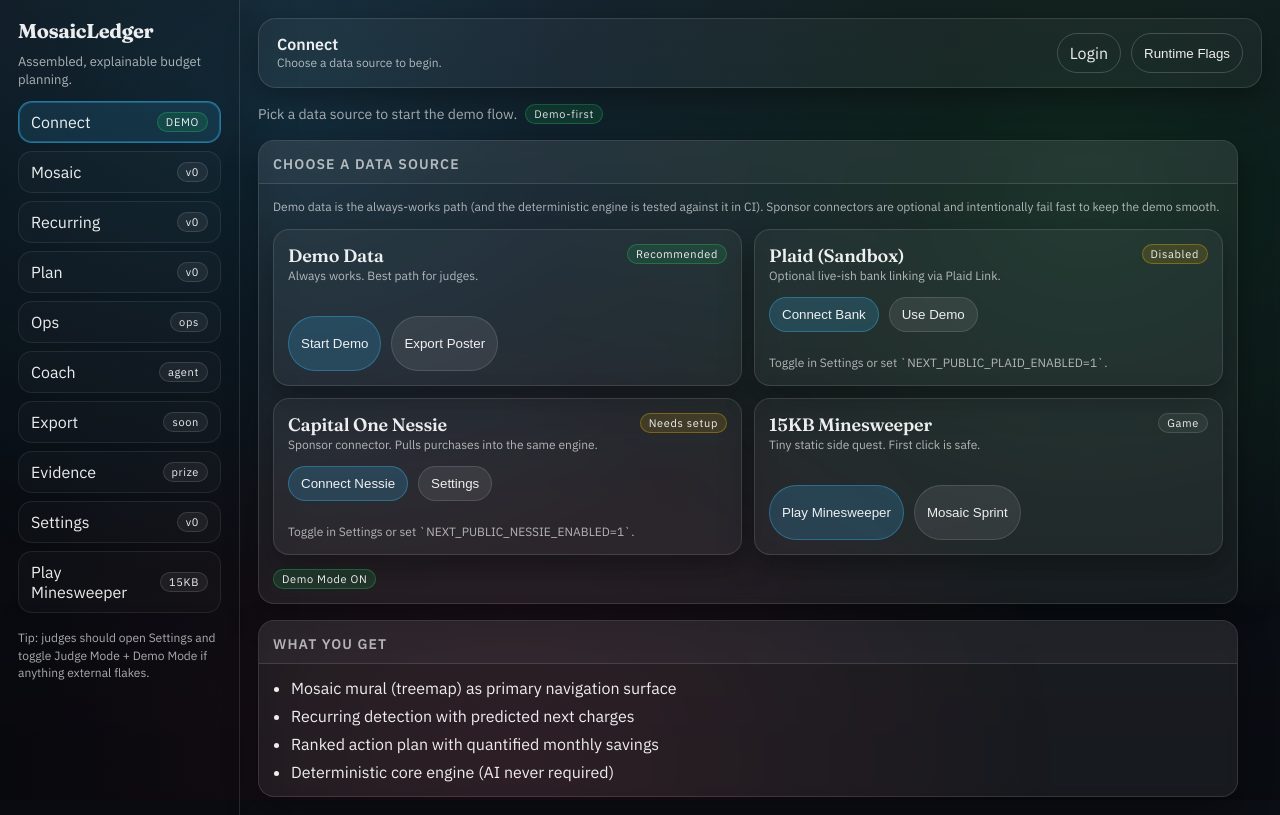
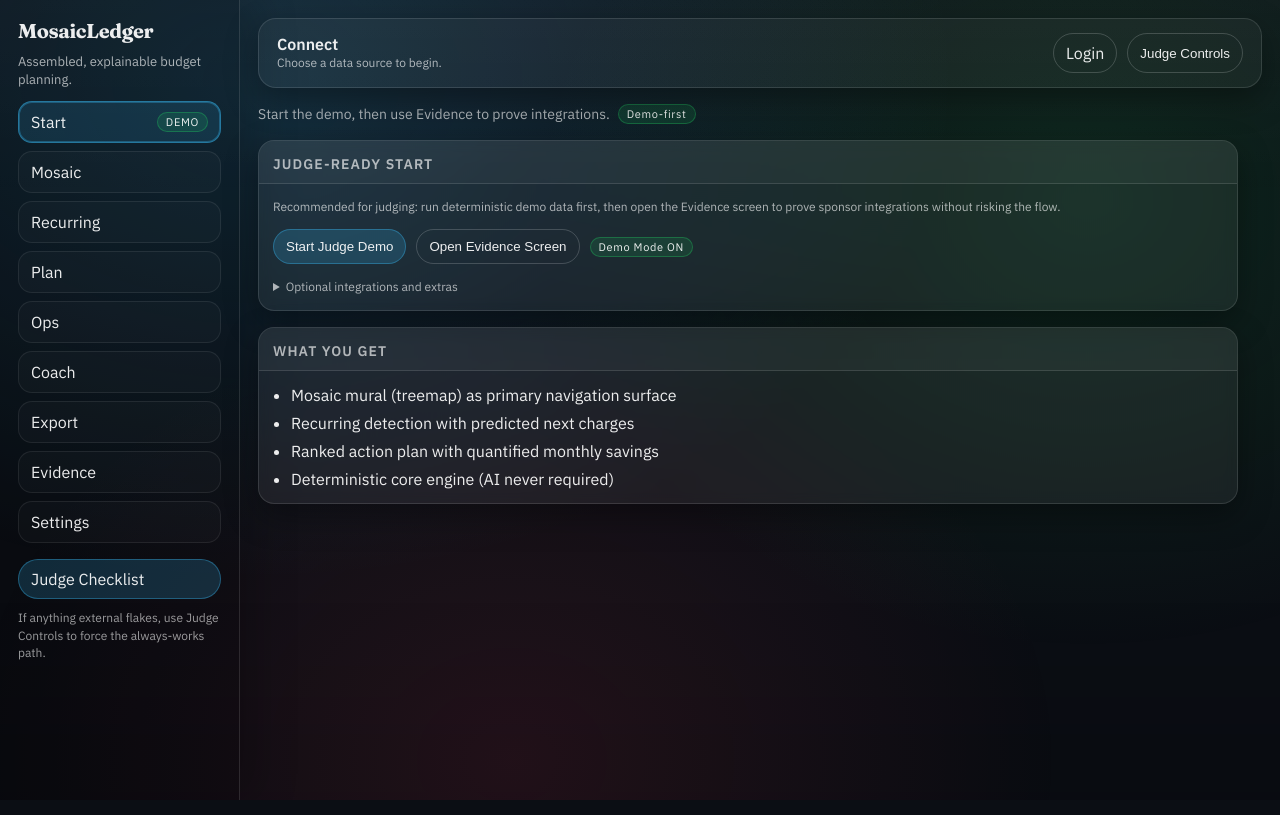
Before and after one commit to rilical/MosaicLedger, a Next.js app in the folder apps/web/: page /app in a window 1280 px wide. Built offline with nearby package versions, Linux system fonts and the light colour scheme.

Commit message:
Polish: judge-first start, simpler nav, cleaner evidence

```diff
--- a/apps/web/src/app/app/layout.tsx
+++ b/apps/web/src/app/app/layout.tsx
@@ -39,10 +39,12 @@
         </div>
         <AppNav demoMode={envFlags.demoMode} />
 
-        <div style={{ marginTop: 16 }}>
-          <div className="small">
-            Tip: judges should open Settings and toggle Judge Mode + Demo Mode if anything external
-            flakes.
+        <div style={{ marginTop: 16, display: 'grid', gap: 10 }}>
+          <Link className="btn btnPrimary" href="/app/evidence">
+            Judge Checklist
+          </Link>
+          <div className="small" style={{ opacity: 0.9 }}>
+            If anything external flakes, use Judge Controls to force the always-works path.
           </div>
         </div>
       </nav>
--- a/apps/web/src/app/app/page.tsx
+++ b/apps/web/src/app/app/page.tsx
@@ -8,7 +8,7 @@
 
 export default function ConnectPage() {
   const router = useRouter();
-  const { flags } = useFlags();
+  const { flags, setFlag } = useFlags();
   const [nessieStep, setNessieStep] = React.useState<'idle' | 'bootstrapping' | 'syncing'>('idle');
   const [nessieError, setNessieError] = React.useState<string | null>(null);
 
@@ -25,6 +25,15 @@
   }
 
   const canUseNessie = flags.nessieEnabled;
+
+  const applyJudgePreset = React.useCallback(() => {
+    setFlag('judgeMode', true);
+    setFlag('demoMode', true);
+    setFlag('aiEnabled', false);
+    setFlag('debugTraces', false);
+    patchAnalysisSettings({ source: 'demo' });
+    router.push('/app/mosaic?source=demo');
+  }, [router, setFlag]);
 
   const connectNessie = React.useCallback(async () => {
     setNessieStep('bootstrapping');
@@ -108,20 +117,39 @@
     <div className="pageStack" style={{ maxWidth: 980 }}>
       <div className="pageHeader">
         <div className="pageMeta">
-          <div className="pageTagline">Pick a data source to start the demo flow.</div>
-          <Badge tone="good">Demo-first</Badge>
+          <div className="pageTagline">Start the demo, then use Evidence to prove integrations.</div>
+          <Badge tone={flags.judgeMode ? 'warn' : 'good'}>
+            {flags.judgeMode ? 'Judge mode' : 'Demo-first'}
+          </Badge>
         </div>
       </div>
       <Card>
         <CardHeader>
-          <CardTitle>Choose a Data Source</CardTitle>
+          <CardTitle>Judge-Ready Start</CardTitle>
         </CardHeader>
         <CardBody>
           <div style={{ display: 'grid', gap: 14 }}>
             <div className="small">
-              Demo data is the always-works path (and the deterministic engine is tested against it
-              in CI). Sponsor connectors are optional and intentionally fail fast to keep the demo
-              smooth.
+              Recommended for judging: run deterministic demo data first, then open the Evidence
+              screen to prove sponsor integrations without risking the flow.
+            </div>
+
+            <div className="buttonRow" style={{ alignItems: 'center' }}>
+              <Button variant="primary" onClick={applyJudgePreset}>
+                Start Judge Demo
+              </Button>
+              <Button
+                variant="ghost"
+                onClick={() => {
+                  setFlag('judgeMode', true);
+                  setFlag('demoMode', true);
+                  router.push('/app/evidence');
+                }}
+              >
+                Open Evidence Screen
+              </Button>
+              {flags.demoMode ? <Badge tone="good">Demo Mode ON</Badge> : <Badge>Demo OFF</Badge>}
+              {flags.judgeMode ? <Badge tone="warn">Judge Mode ON</Badge> : null}
             </div>
 
             {nessieError ? (
@@ -130,27 +158,25 @@
               </div>
             ) : null}
 
-            <div className="choiceGrid">
+            <details>
+              <summary className="small" style={{ cursor: 'pointer', userSelect: 'none' }}>
+                Optional integrations and extras
+              </summary>
+              <div className="choiceGrid" style={{ marginTop: 12 }}>
                 <div className="choiceCard">
                   <div className="choiceHeader">
                     <div>
-                    <div className="choiceTitle">Demo Data</div>
-                    <div className="small">Always works. Best path for judges.</div>
+                      <div className="choiceTitle">Export Poster</div>
+                      <div className="small">One-click artifact for submissions.</div>
                     </div>
-                  <Badge tone="good">Recommended</Badge>
+                    <Badge tone="neutral">Proof</Badge>
                   </div>
                   <div className="buttonRow">
-                  <Button
-                    variant="primary"
-                    onClick={() => {
-                      patchAnalysisSettings({ source: 'demo' });
-                      router.push('/app/mosaic?source=demo');
-                    }}
-                  >
-                    Start Demo
+                    <Button variant="primary" onClick={() => router.push('/app/export?privacy=1')}>
+                      Export (privacy)
                     </Button>
-                  <Button onClick={() => router.push('/app/export?privacy=1')}>
-                    Export Poster
+                    <Button variant="ghost" onClick={() => router.push('/app/export')}>
+                      Export (full)
                     </Button>
                   </div>
                 </div>
@@ -173,13 +199,8 @@
                     >
                       Connect Bank
                     </Button>
-                  <Button
-                    onClick={() => {
-                      patchAnalysisSettings({ source: 'demo' });
-                      router.push('/app/mosaic?source=demo');
-                    }}
-                  >
-                    Use Demo
+                    <Button variant="ghost" onClick={() => router.push('/app/settings')}>
+                      Settings
                     </Button>
                   </div>
                   {!flags.plaidEnabled ? (
@@ -213,7 +234,9 @@
                           ? 'Syncing…'
                           : 'Connect Nessie'}
                     </Button>
-                  <Button onClick={() => router.push('/app/settings')}>Settings</Button>
+                    <Button variant="ghost" onClick={() => router.push('/app/evidence')}>
+                      Probe in Evidence
+                    </Button>
                   </div>
                   {!flags.nessieEnabled ? (
                     <div className="small" style={{ marginTop: 10 }}>
@@ -225,24 +248,25 @@
                 <div className="choiceCard">
                   <div className="choiceHeader">
                     <div>
-                    <div className="choiceTitle">15KB Minesweeper</div>
-                    <div className="small">Tiny static side quest. First click is safe.</div>
+                      <div className="choiceTitle">Extras</div>
+                      <div className="small">Non-core pages (keep them out of the judge path).</div>
                     </div>
-                  <Badge tone="neutral">Game</Badge>
+                    <Badge tone="neutral">Optional</Badge>
                   </div>
                   <div className="buttonRow">
                     <Button variant="primary" onClick={() => router.push('/game')}>
-                    Play Minesweeper
+                      Minesweeper
                     </Button>
-                  <Button onClick={() => router.push('/mosaic-game')}>Mosaic Sprint</Button>
+                    <Button variant="ghost" onClick={() => router.push('/mosaic-game')}>
+                      Mosaic Sprint
+                    </Button>
+                    <Button variant="ghost" onClick={() => router.push('/app/xrpl')}>
+                      XRPL
+                    </Button>
                   </div>
                 </div>
               </div>
-
-            <div className="buttonRow" style={{ alignItems: 'center' }}>
-              {flags.demoMode ? <Badge tone="good">Demo Mode ON</Badge> : <Badge>Demo OFF</Badge>}
-              {flags.judgeMode ? <Badge tone="warn">Judge Mode ON</Badge> : null}
-            </div>
+            </details>
           </div>
         </CardBody>
       </Card>
--- a/apps/web/src/components/AppNav.tsx
+++ b/apps/web/src/components/AppNav.tsx
@@ -6,16 +6,15 @@
 import { useFlags } from '../lib/flags-client';
 
 const navItemsBase = [
-  { href: '/app', label: 'Connect', badge: 'LIVE' },
-  { href: '/app/mosaic', label: 'Mosaic', badge: 'v0' },
-  { href: '/app/recurring', label: 'Recurring', badge: 'v0' },
-  { href: '/app/plan', label: 'Plan', badge: 'v0' },
-  { href: '/app/ops', label: 'Ops', badge: 'ops' },
-  { href: '/app/coach', label: 'Coach', badge: 'agent' },
-  { href: '/app/export', label: 'Export', badge: 'soon' },
-  { href: '/app/evidence', label: 'Evidence', badge: 'prize' },
-  { href: '/app/settings', label: 'Settings', badge: 'v0' },
-  { href: '/game', label: 'Play Minesweeper', badge: '15KB' },
+  { href: '/app', label: 'Start' },
+  { href: '/app/mosaic', label: 'Mosaic' },
+  { href: '/app/recurring', label: 'Recurring' },
+  { href: '/app/plan', label: 'Plan' },
+  { href: '/app/ops', label: 'Ops' },
+  { href: '/app/coach', label: 'Coach' },
+  { href: '/app/export', label: 'Export' },
+  { href: '/app/evidence', label: 'Evidence' },
+  { href: '/app/settings', label: 'Settings' },
 ];
 
 type AppNavProps = {
@@ -43,7 +42,6 @@
     <div className="navList">
       {navItems.map((item) => {
         const active = isActivePath(pathname, item.href);
-        const badgeText = item.href === '/app' ? (demoMode ? 'DEMO' : 'LIVE') : item.badge;
 
         return (
           <Link
@@ -53,7 +51,9 @@
             aria-current={active ? 'page' : undefined}
           >
             <span>{item.label}</span>
-            <Badge tone={item.href === '/app' && demoMode ? 'good' : 'neutral'}>{badgeText}</Badge>
+            {item.href === '/app' ? (
+              <Badge tone={demoMode ? 'good' : 'neutral'}>{demoMode ? 'DEMO' : 'LIVE'}</Badge>
+            ) : null}
           </Link>
         );
       })}
--- a/apps/web/src/components/SettingsDrawer.tsx
+++ b/apps/web/src/components/SettingsDrawer.tsx
@@ -5,6 +5,16 @@
 import { FLAG_KEYS, type FlagKey } from '../lib/flags';
 import { Drawer } from './ui/Drawer';
 import { Badge, Button } from './ui';
+
+const FLAG_ORDER: FlagKey[] = [
+  'judgeMode',
+  'demoMode',
+  'aiEnabled',
+  'debugTraces',
+  'plaidEnabled',
+  'nessieEnabled',
+  'xrplEnabled',
+];
 
 function forgetThisDevice() {
   try {
@@ -87,11 +97,28 @@
   return (
     <>
       <Button variant="ghost" onClick={() => setOpen(true)}>
-        Runtime Flags
+        Judge Controls
       </Button>
       <Drawer open={open} onOpenChange={setOpen} title="Runtime Flags">
         <div style={{ display: 'grid', gap: 12 }}>
-          {FLAG_KEYS.map((k) => (
+          <CardQuickActions
+            onJudgePreset={() => {
+              // Recommended judging posture: demo-safe, deterministic first.
+              setFlag('judgeMode', true);
+              setFlag('demoMode', true);
+              setFlag('aiEnabled', false);
+              setFlag('debugTraces', false);
+            }}
+            onOpenEvidence={() => {
+              window.location.href = '/app/evidence';
+            }}
+            onOpenDemo={() => {
+              window.location.href = '/app/mosaic?source=demo';
+            }}
+          />
+
+          <div style={{ display: 'grid', gap: 10 }}>
+            {FLAG_ORDER.filter((k) => FLAG_KEYS.includes(k)).map((k) => (
               <div key={k} className="flagRow">
                 <div>
                   <div style={{ display: 'flex', alignItems: 'center', gap: 8 }}>
@@ -111,6 +138,44 @@
                 </label>
               </div>
             ))}
+
+            <details
+              style={{
+                border: '1px solid rgba(255,255,255,0.10)',
+                borderRadius: 16,
+                padding: 12,
+                background: 'rgba(255,255,255,0.03)',
+              }}
+            >
+              <summary className="small" style={{ cursor: 'pointer', userSelect: 'none' }}>
+                Advanced toggles
+              </summary>
+              <div style={{ display: 'grid', gap: 10, marginTop: 12 }}>
+                {FLAG_KEYS.filter((k) => !FLAG_ORDER.includes(k)).map((k) => (
+                  <div key={k} className="flagRow">
+                    <div>
+                      <div style={{ display: 'flex', alignItems: 'center', gap: 8 }}>
+                        <div style={{ fontWeight: 650 }}>{labelFor(k)}</div>
+                        <Badge tone={flags[k] ? 'good' : 'neutral'}>
+                          {flags[k] ? 'ON' : 'OFF'}
+                        </Badge>
+                      </div>
+                      <div className="small">{helpFor(k)}</div>
+                    </div>
+
+                    <label className="switch" aria-label={`Toggle ${labelFor(k)}`}>
+                      <input
+                        type="checkbox"
+                        checked={Boolean(flags[k])}
+                        onChange={(e) => setFlag(k, e.target.checked)}
+                      />
+                      <span className="switchTrack" />
+                    </label>
+                  </div>
+                ))}
+              </div>
+            </details>
+          </div>
 
           <div style={{ display: 'flex', justifyContent: 'space-between', gap: 10 }}>
             <div style={{ display: 'flex', gap: 10 }}>
@@ -171,3 +236,41 @@
     </>
   );
 }
+
+function CardQuickActions(props: {
+  onJudgePreset: () => void;
+  onOpenEvidence: () => void;
+  onOpenDemo: () => void;
+}) {
+  return (
+    <div
+      style={{
+        border: '1px solid rgba(255,255,255,0.10)',
+        borderRadius: 16,
+        padding: 12,
+        background: 'rgba(255,255,255,0.03)',
+        display: 'grid',
+        gap: 10,
+      }}
+    >
+      <div style={{ display: 'flex', justifyContent: 'space-between', gap: 10 }}>
+        <div style={{ fontWeight: 650 }}>Judge preset</div>
+        <Badge tone="good">Recommended</Badge>
+      </div>
+      <div className="small">
+        Applies a demo-safe preset: Judge Mode ON, Demo Mode ON, AI OFF, Traces OFF.
+      </div>
+      <div className="buttonRow">
+        <Button variant="primary" onClick={props.onJudgePreset}>
+          Apply preset
+        </Button>
+        <Button variant="ghost" onClick={props.onOpenDemo}>
+          Open demo mosaic
+        </Button>
+        <Button variant="ghost" onClick={props.onOpenEvidence}>
+          Open evidence screen
+        </Button>
+      </div>
+    </div>
+  );
+}
```
Also changed, not shown: apps/web/src/app/app/evidence/page.tsx (+18 -12 lines). Lines whose indentation alone changed are shown as unchanged.
